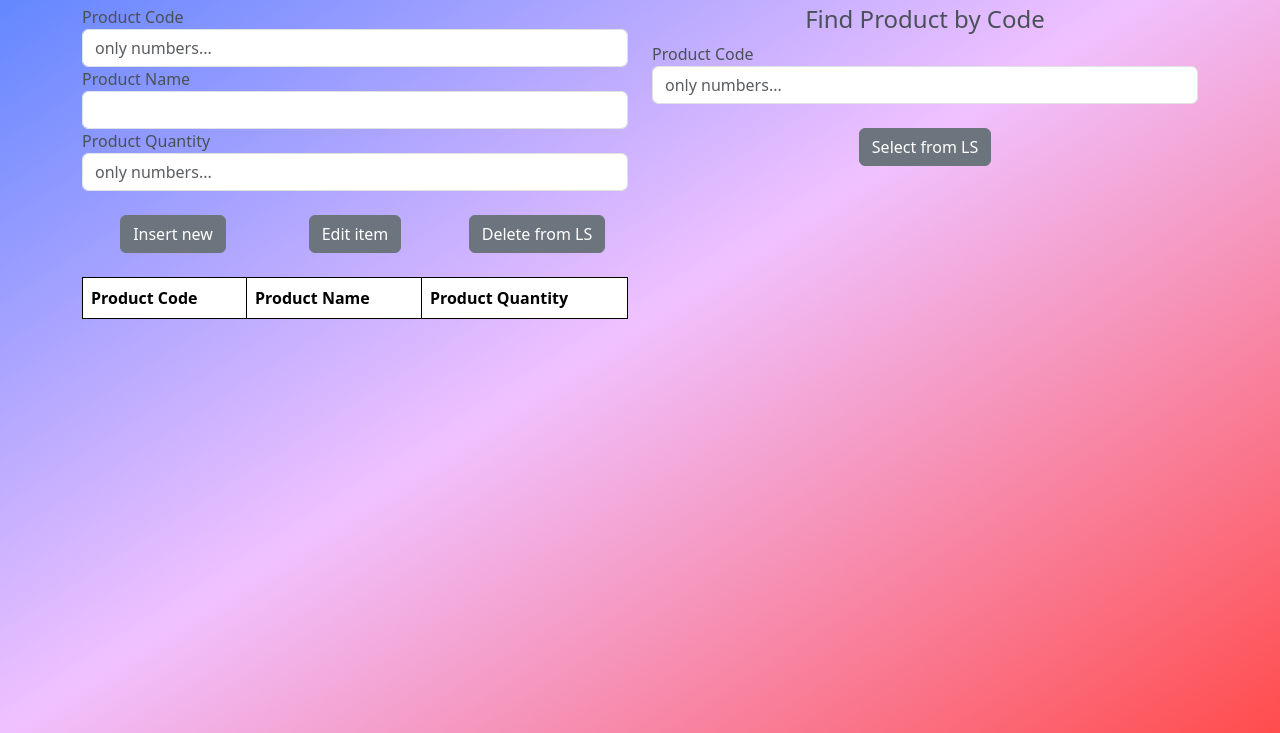
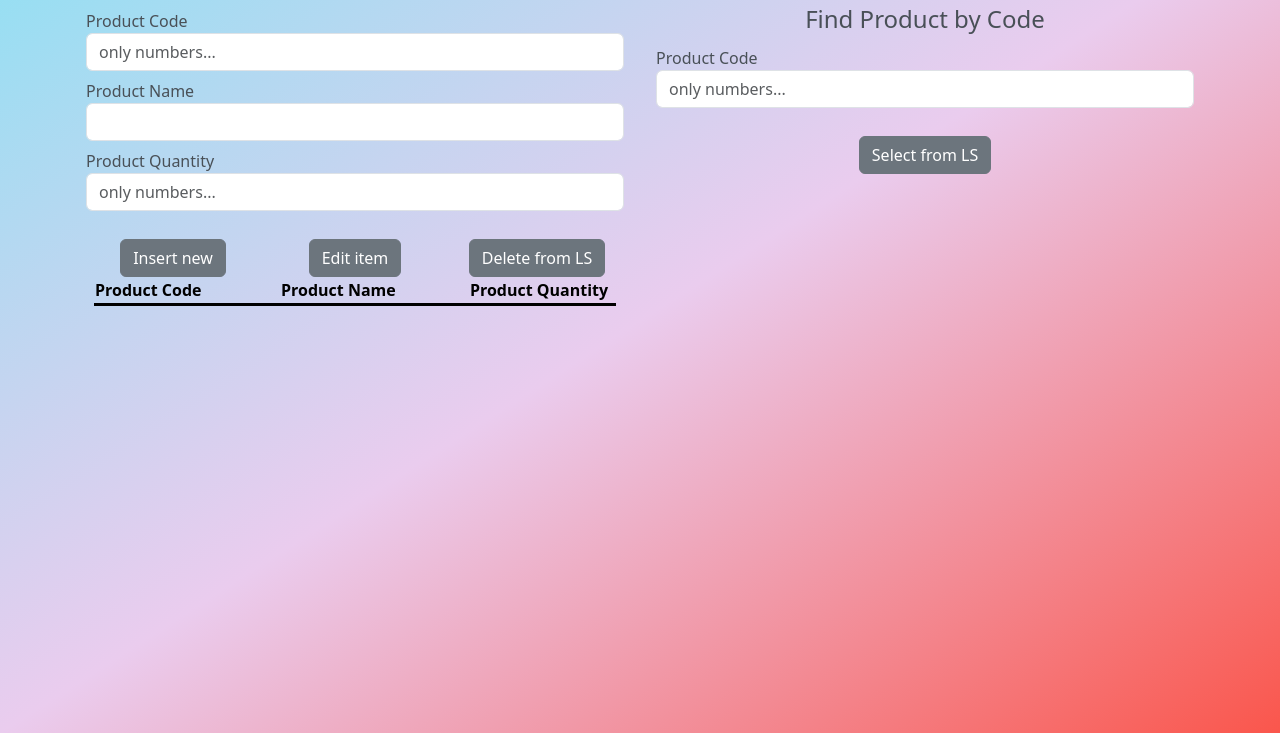
Before and after one commit to JonasPaliskis/5.1-Uzduotis, a plain HTML site: page index.html in a window 1280 px wide. Shown: the part 91-824 px from the top of the page. Drawn offline with nearby package versions, Linux system fonts and the light colour scheme.

Commit message:
Add files via upload

```diff
--- a/index.html
+++ b/index.html
@@ -17,17 +17,17 @@
         <div class="row">
         <div class="col">
             <form class="text-light-emphasis">
-                <div id="div_id" >
+                <div class="p-1" id="div_id" >
                     <label class="text-start" for="pr_id">Product Code</label>
                     <br>
                     <input class="form-control" type="number" id="pr_id" placeholder="only numbers..." required/>
                 </div>
-                <div>
+                <div class="p-1">
                     <label for="pr_name">Product Name</label>
                     <br>
                     <input class="form-control" type="text" id="pr_name"  required/>
                 </div>
-                <div>
+                <div class="p-1">
                     <label for="pr_quantity">Product Quantity</label>
                     <br>
                     <input class="form-control" type="number" id="pr_quantity"  placeholder="only numbers..." required/>
@@ -35,24 +35,24 @@
                 <br>
                 <div class="container text-center">
                     <div class="row">
-                        <div class="col"><button class="btn btn-secondary" id="new_item" class="">Insert new</button></div>
+                        <div class="col"><button type="submit" class="btn btn-secondary" id="new_item">Insert new</button></div>
                         <div class="col"><button class="btn btn-secondary" id="edit_item">Edit item</button></div>
                         <div class="col"><button class="btn btn-secondary" id="delete_item">Delete from LS</button></div>
                     </div>
                 </div>
             </form>
 
-            <br>
-            <div id="table_1"></div>
+            <div class="container" id="table_1"></div>
         </div>
+
         <div class="col text-light-emphasis">
             <div class="text-center"><h4>Find Product by Code</h4>
             </div>
             <form >
-                <div id="find_div_id">
+                <div class="p-1" id="find_div_id">
                     <label for="find_pr_id">Product Code</label>
                     <br>
-                    <input class="form-control" type="number" id="find_pr_id" placeholder="only numbers..." required/>
+                    <input class="form-control" type="number" id="find_pr_id" placeholder="only numbers..."  required/>
                 </div>
                 <br>
                 <div class="text-center">
@@ -60,7 +60,7 @@
                 </div>
             </form>
             <br>
-            <div id="table_2"></div>
+            <div class="container" id="table_2"></div>
         </div>
         </div>
     </div>
--- a/index.js
+++ b/index.js
@@ -51,18 +51,21 @@ function print_table(arr_of_obj, table_place_in_thml){
 
 
       const table = document.createElement('table');
-      table.classList="table table-bordered border-black bg-transparent";
+      table.classList="transparent-table w-100";
       const thead = document.createElement('thead');
+      thead.classList = "bg-transparent";
       const thead_tr = document.createElement('tr');
+      const tbody = document.createElement('tbody');
 
       const th_id       = document.createElement("th");
       const th_name     = document.createElement("th");
       const th_quantity = document.createElement("th");
 
       th_id.textContent       = "Product Code";
-      th_id.scope="col";
+      th_id.scoclape="col";
       th_name.textContent     = "Product Name";
       th_name.scope="col";
+      th_name.classList="col-6 text-center";
       th_quantity.textContent = "Product Quantity";
       th_name.scope="col";
 
@@ -74,6 +77,8 @@ function print_table(arr_of_obj, table_place_in_thml){
       thead_tr.appendChild(th_id );
       thead_tr.appendChild(th_name);
       thead_tr.appendChild(th_quantity);
+      table.appendChild(tbody);
+
 
       for (const product of arr_of_obj) {
 
@@ -90,7 +95,8 @@ function print_table(arr_of_obj, table_place_in_thml){
         td_name.textContent     = product.name;
         td_quantity.textContent = product.quantity;
 
-        table.appendChild(tr);
+        tbody.appendChild(tr);
+        // table.appendChild(tr);
         tr.appendChild(td_id);
         tr.appendChild(td_name);
         tr.appendChild(td_quantity);
@@ -114,7 +120,7 @@ function delete_element_html(error_place, error_type){
 
 //////////////////////////////////////
 
-// naujas objektas kuriamas
+// naujas productas kuriamas
 new_item.addEventListener("click", () => {
   event.preventDefault();
   products = JSON.parse(localStorage.getItem(products_name));
@@ -134,7 +140,7 @@ new_item.addEventListener("click", () => {
     delete_element_html("div_id", "p"); /// istrina jei yra rodoma klaida
 
     const id_error = document.createElement("p");
-    id_error.textContent = "*that id already exists";
+    id_error.textContent = "*that code already exists";
     id_error.id = "id_error";
     id_error.style.color = "red";
 
@@ -227,7 +233,7 @@ select_from_ls.addEventListener("click", () => {
     delete_element_html("find_div_id", "p"); /// istrina jei yra rodoma klaida
 
     const id_error = document.createElement("p");
-    id_error.textContent = "*that id doesn't exists";
+    id_error.textContent = "*that code doesn't exists";
     id_error.id = "id_";
     id_error.style.color = "red";
 
--- a/style.css
+++ b/style.css
@@ -1,12 +1,18 @@
 body {
-  background: linear-gradient(to bottom right, rgb(82, 128, 255), rgb(240, 193, 255) , rgb(255, 76, 76));
+  background: linear-gradient(to bottom right, rgb(142, 225, 243), rgb(234, 204, 238), /*rgb(254, 206, 214) ,*/ rgb(250, 86, 76) );
 
   min-height: 100vh;
   margin: 0;
 }
 
-/* .transparent-table {
-  background-color: rgba(255, 255, 255, 0.2);
-  backdrop-filter: blur(10px);
-  border-radius: 10px;
-} */
+table {
+    color: black;
+    background-color: rgba(255, 255, 255, 0);
+}
+
+table th{
+   border-bottom: 3px solid black;;
+}
+table td {
+  border: 1px solid black;
+}
```
